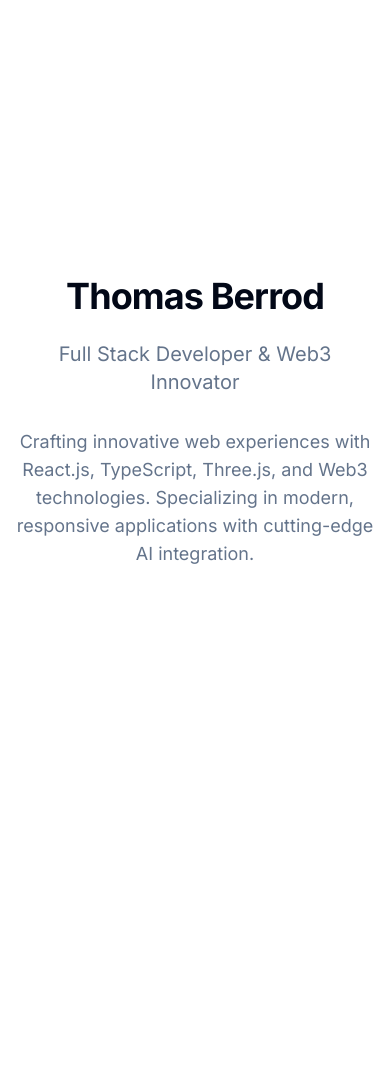
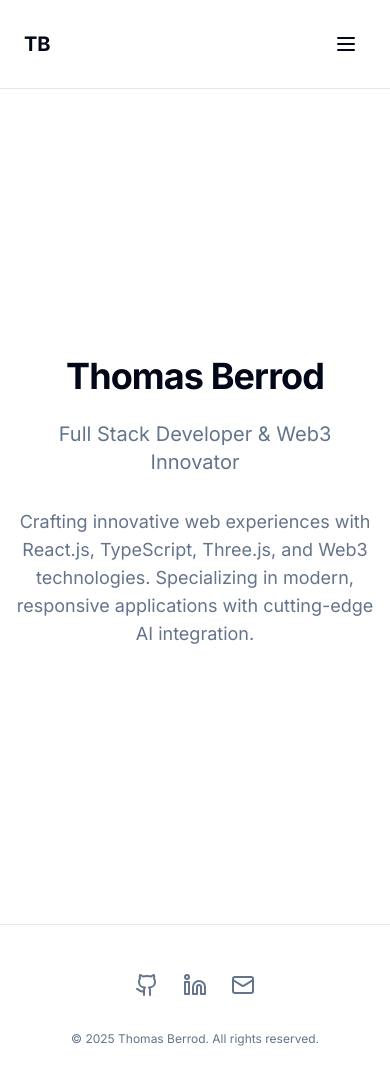
Before and after one commit to Huaoe/portfolio, a Next.js app: page / in a window 390 px wide. Shown: the top 1084 px of the page. Before the commit the page ends 844 px from the top, so only its background shows below. Built offline with nearby package versions, Linux system fonts and the light colour scheme.

Commit message:
Add responsive layout, navigation, and theme system
- Created header with mobile-responsive navigation
- Added footer with social links
- Implemented theme provider with dark/light/system modes
- Added theme toggle functionality
- Set up main layout structure
- Fixed Next.js config warnings

```diff
--- a/next.config.js
+++ b/next.config.js
@@ -1,8 +1,5 @@
 /** @type {import('next').NextConfig} */
 const nextConfig = {
-  experimental: {
-    appDir: true,
-  },
   typescript: {
     ignoreBuildErrors: false,
   },
--- a/src/app/layout.tsx
+++ b/src/app/layout.tsx
@@ -1,6 +1,8 @@
 import type { Metadata } from 'next'
 import { Inter } from 'next/font/google'
 import './globals.css'
+import { ThemeProvider } from '@/components/theme/theme-provider'
+import { MainLayout } from '@/components/layout/main-layout'
 
 const inter = Inter({ subsets: ['latin'] })
 
@@ -44,9 +46,12 @@
   return (
     <html lang='en' suppressHydrationWarning>
       <body className={inter.className}>
-        <div className='relative flex min-h-screen flex-col'>
-          <div className='flex-1'>{children}</div>
-        </div>
+        <ThemeProvider
+          defaultTheme='system'
+          storageKey='portfolio-ui-theme'
+        >
+          <MainLayout>{children}</MainLayout>
+        </ThemeProvider>
       </body>
     </html>
   )
--- /dev/null
+++ b/src/components/layout/footer.tsx
@@ -0,0 +1,48 @@
+import Link from 'next/link'
+import { Github, Linkedin, Mail } from 'lucide-react'
+
+const socialLinks = [
+  {
+    name: 'GitHub',
+    href: 'https://github.com/huaoe',
+    icon: Github,
+  },
+  {
+    name: 'LinkedIn',
+    href: 'https://www.linkedin.com/in/thomas-berrod-1010562',
+    icon: Linkedin,
+  },
+  {
+    name: 'Email',
+    href: 'mailto:thomasberrod42+pf@gmail.com',
+    icon: Mail,
+  },
+]
+
+export const Footer = () => {
+  return (
+    <footer className='border-t border-border bg-background'>
+      <div className='mx-auto max-w-7xl px-6 py-12 md:flex md:items-center md:justify-between lg:px-8'>
+        <div className='flex justify-center space-x-6 md:order-2'>
+          {socialLinks.map((item) => (
+            <Link
+              key={item.name}
+              href={item.href}
+              className='text-muted-foreground hover:text-foreground transition-colors'
+              target='_blank'
+              rel='noopener noreferrer'
+              aria-label={item.name}
+            >
+              <item.icon className='h-6 w-6' />
+            </Link>
+          ))}
+        </div>
+        <div className='mt-8 md:order-1 md:mt-0'>
+          <p className='text-center text-xs leading-5 text-muted-foreground'>
+            &copy; {new Date().getFullYear()} Thomas Berrod. All rights reserved.
+          </p>
+        </div>
+      </div>
+    </footer>
+  )
+}
--- /dev/null
+++ b/src/components/layout/header.tsx
@@ -0,0 +1,100 @@
+'use client'
+
+import { useState } from 'react'
+import Link from 'next/link'
+import { Menu, X } from 'lucide-react'
+import { Button } from '@/components/ui/button'
+import { ThemeToggle } from '@/components/theme/theme-toggle'
+import { cn } from '@/lib/utils'
+
+const navigation = [
+  { name: 'Home', href: '/' },
+  { name: 'About', href: '/about' },
+  { name: 'Projects', href: '/projects' },
+  { name: 'Skills', href: '/skills' },
+  { name: 'Contact', href: '/contact' },
+]
+
+export const Header = () => {
+  const [mobileMenuOpen, setMobileMenuOpen] = useState(false)
+
+  return (
+    <header className='fixed inset-x-0 top-0 z-50 bg-background/80 backdrop-blur-md border-b border-border'>
+      <nav className='flex items-center justify-between p-6 lg:px-8' aria-label='Global'>
+        <div className='flex lg:flex-1'>
+          <Link href='/' className='-m-1.5 p-1.5'>
+            <span className='text-xl font-bold'>TB</span>
+          </Link>
+        </div>
+        <div className='flex lg:hidden'>
+          <button
+            className='inline-flex items-center justify-center rounded-md p-2 text-foreground hover:bg-accent hover:text-accent-foreground'
+            onClick={() => setMobileMenuOpen(true)}
+            aria-label='Open main menu'
+          >
+            <Menu className='h-6 w-6' />
+          </button>
+        </div>
+        <div className='hidden lg:flex lg:gap-x-12'>
+          {navigation.map((item) => (
+            <Link
+              key={item.name}
+              href={item.href}
+              className='text-sm font-semibold leading-6 text-foreground hover:text-primary transition-colors'
+            >
+              {item.name}
+            </Link>
+          ))}
+        </div>
+        <div className='hidden lg:flex lg:flex-1 lg:justify-end lg:gap-x-4'>
+          <ThemeToggle />
+          <Button asChild>
+            <Link href='/contact'>Get in touch</Link>
+          </Button>
+        </div>
+      </nav>
+
+      {/* Mobile menu */}
+      <div className={cn('lg:hidden', mobileMenuOpen ? 'block' : 'hidden')}>
+        <div className='fixed inset-0 z-50' />
+        <div className='fixed inset-y-0 right-0 z-50 w-full overflow-y-auto bg-background px-6 py-6 sm:max-w-sm sm:ring-1 sm:ring-border'>
+          <div className='flex items-center justify-between'>
+            <Link href='/' className='-m-1.5 p-1.5'>
+              <span className='text-xl font-bold'>TB</span>
+            </Link>
+            <button
+              className='inline-flex items-center justify-center rounded-md p-2 text-foreground hover:bg-accent hover:text-accent-foreground'
+              onClick={() => setMobileMenuOpen(false)}
+              aria-label='Close menu'
+            >
+              <X className='h-6 w-6' />
+            </button>
+          </div>
+          <div className='mt-6 flow-root'>
+            <div className='-my-6 divide-y divide-border'>
+              <div className='space-y-2 py-6'>
+                {navigation.map((item) => (
+                  <Link
+                    key={item.name}
+                    href={item.href}
+                    className='-mx-3 block rounded-lg px-3 py-2 text-base font-semibold leading-7 text-foreground hover:bg-accent'
+                    onClick={() => setMobileMenuOpen(false)}
+                  >
+                    {item.name}
+                  </Link>
+                ))}
+              </div>
+              <div className='py-6'>
+                <Button asChild className='w-full'>
+                  <Link href='/contact' onClick={() => setMobileMenuOpen(false)}>
+                    Get in touch
+                  </Link>
+                </Button>
+              </div>
+            </div>
+          </div>
+        </div>
+      </div>
+    </header>
+  )
+}
--- /dev/null
+++ b/src/components/layout/main-layout.tsx
@@ -0,0 +1,19 @@
+import { ReactNode } from 'react'
+import { Header } from './header'
+import { Footer } from './footer'
+
+interface MainLayoutProps {
+  children: ReactNode
+}
+
+export const MainLayout = ({ children }: MainLayoutProps) => {
+  return (
+    <div className='min-h-screen flex flex-col'>
+      <Header />
+      <main className='flex-1 pt-20'>
+        {children}
+      </main>
+      <Footer />
+    </div>
+  )
+}
--- /dev/null
+++ b/src/components/theme/theme-provider.tsx
@@ -0,0 +1,75 @@
+'use client'
+
+import { createContext, useContext, useEffect, useState } from 'react'
+
+type Theme = 'dark' | 'light' | 'system'
+
+type ThemeProviderProps = {
+  children: React.ReactNode
+  defaultTheme?: Theme
+  storageKey?: string
+}
+
+type ThemeProviderState = {
+  theme: Theme
+  setTheme: (theme: Theme) => void
+}
+
+const initialState: ThemeProviderState = {
+  theme: 'system',
+  setTheme: () => null,
+}
+
+const ThemeProviderContext = createContext<ThemeProviderState>(initialState)
+
+export const ThemeProvider = ({
+  children,
+  defaultTheme = 'system',
+  storageKey = 'portfolio-ui-theme',
+  ...props
+}: ThemeProviderProps) => {
+  const [theme, setTheme] = useState<Theme>(
+    () => (localStorage?.getItem(storageKey) as Theme) || defaultTheme
+  )
+
+  useEffect(() => {
+    const root = window.document.documentElement
+
+    root.classList.remove('light', 'dark')
+
+    if (theme === 'system') {
+      const systemTheme = window.matchMedia('(prefers-color-scheme: dark)')
+        .matches
+        ? 'dark'
+        : 'light'
+
+      root.classList.add(systemTheme)
+      return
+    }
+
+    root.classList.add(theme)
+  }, [theme])
+
+  const value = {
+    theme,
+    setTheme: (theme: Theme) => {
+      localStorage.setItem(storageKey, theme)
+      setTheme(theme)
+    },
+  }
+
+  return (
+    <ThemeProviderContext.Provider {...props} value={value}>
+      {children}
+    </ThemeProviderContext.Provider>
+  )
+}
+
+export const useTheme = () => {
+  const context = useContext(ThemeProviderContext)
+
+  if (context === undefined)
+    throw new Error('useTheme must be used within a ThemeProvider')
+
+  return context
+}
--- /dev/null
+++ b/src/components/theme/theme-toggle.tsx
@@ -0,0 +1,30 @@
+'use client'
+
+import { Moon, Sun } from 'lucide-react'
+import { useTheme } from './theme-provider'
+import { Button } from '@/components/ui/button'
+
+export const ThemeToggle = () => {
+  const { theme, setTheme } = useTheme()
+
+  const handleToggle = () => {
+    if (theme === 'light') {
+      setTheme('dark')
+    } else if (theme === 'dark') {
+      setTheme('system')
+    } else {
+      setTheme('light')
+    }
+  }
+
+  return (
+    <button
+      className='inline-flex items-center justify-center rounded-md p-2 text-foreground hover:bg-accent hover:text-accent-foreground transition-colors'
+      onClick={handleToggle}
+      aria-label='Toggle theme'
+    >
+      <Sun className='h-[1.2rem] w-[1.2rem] rotate-0 scale-100 transition-all dark:-rotate-90 dark:scale-0' />
+      <Moon className='absolute h-[1.2rem] w-[1.2rem] rotate-90 scale-0 transition-all dark:rotate-0 dark:scale-100' />
+    </button>
+  )
+}
--- a/src/components/ui/button.tsx
+++ b/src/components/ui/button.tsx
@@ -33,6 +33,9 @@
   }
 )
 
+export type ButtonVariant = VariantProps<typeof buttonVariants>['variant']
+export type ButtonSize = VariantProps<typeof buttonVariants>['size']
+
 export interface ButtonProps
   extends React.ButtonHTMLAttributes<HTMLButtonElement>,
     VariantProps<typeof buttonVariants> {
@@ -44,7 +47,7 @@
     const Comp = asChild ? Slot : 'button'
     return (
       <Comp
-        className={cn(buttonVariants({ variant, size, className }))}
+        className={cn(buttonVariants({ variant, size }), className)}
         ref={ref}
         {...props}
       />
```
